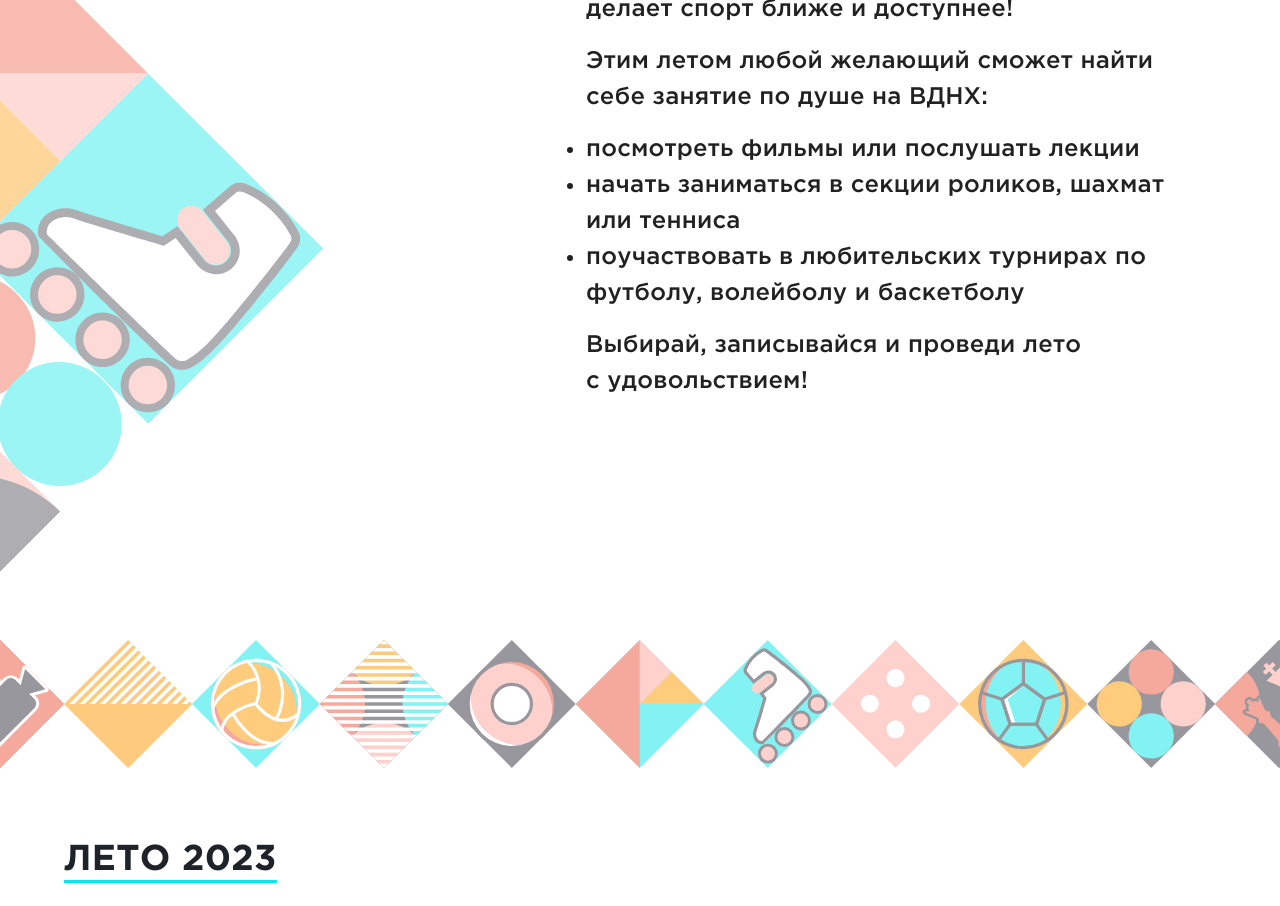
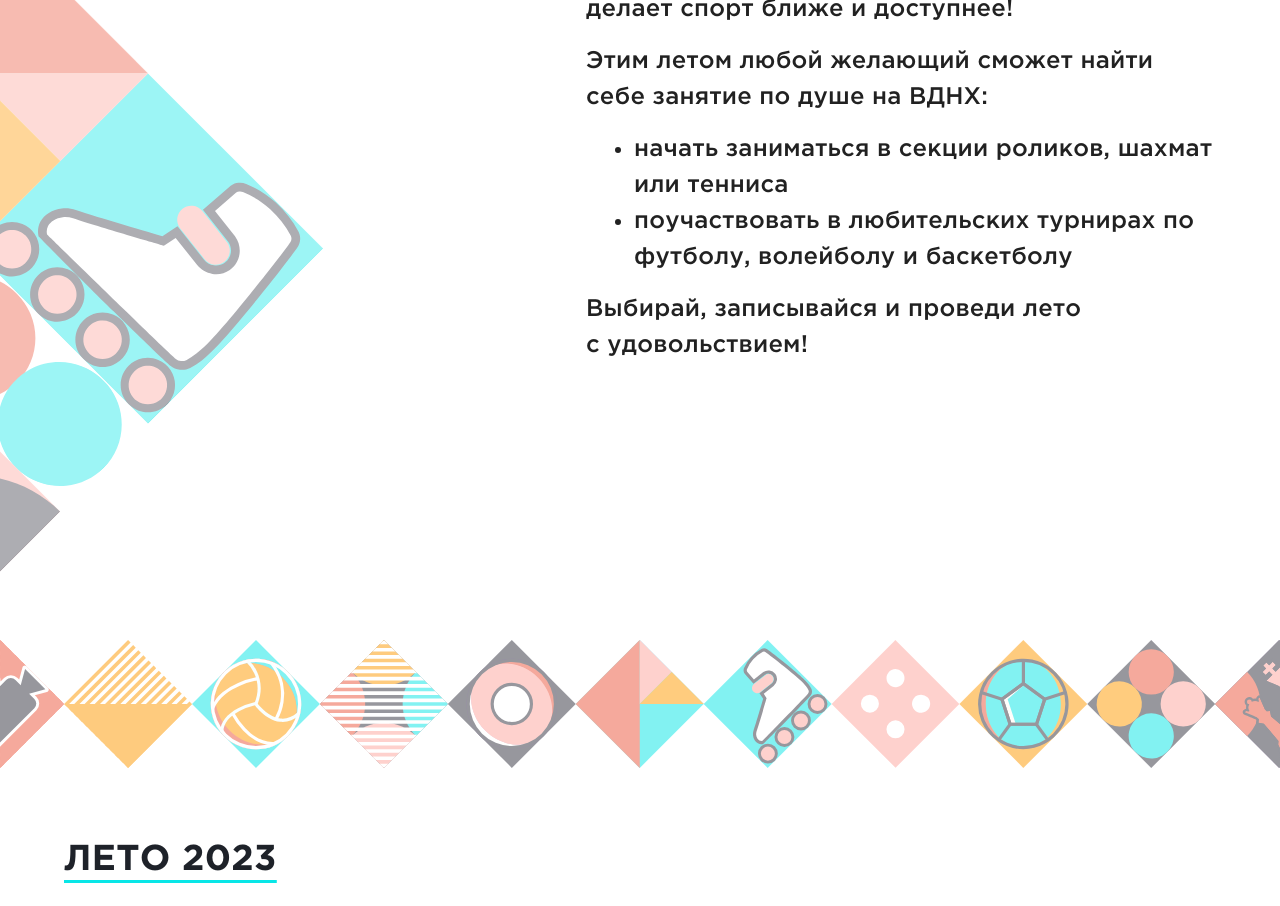
Before and after one commit to Dumanbruh/vdnh-2023, a Next.js app: page / in a window 1280 px wide. Shown: the part 960-1866 px from the top of the page. Built offline with nearby package versions, Linux system fonts and the light colour scheme; no server answers.

Commit message:
- desc item

```diff
--- a/components/home-page-components/description.tsx
+++ b/components/home-page-components/description.tsx
@@ -47,9 +47,9 @@ const Description = () => {
                                 ВДНХ:
                             </Typography>
                             <Typography component="ul" sx={style.text.body}>
-                                <li>посмотреть фильмы или послушать лекции</li>
-                                <li>начать заниматься в секции роликов, шахмат или тенниса</li>
-                                <li>
+                                {/* <li>посмотреть фильмы или послушать лекции</li> */}
+                                <li style={{marginLeft: "2em"}}>начать заниматься в секции роликов, шахмат или тенниса</li>
+                                <li style={{marginLeft: "2em"}}>
                                     поучаствовать в любительских турнирах по футболу, волейболу и
                                     баскетболу
                                 </li>
```
